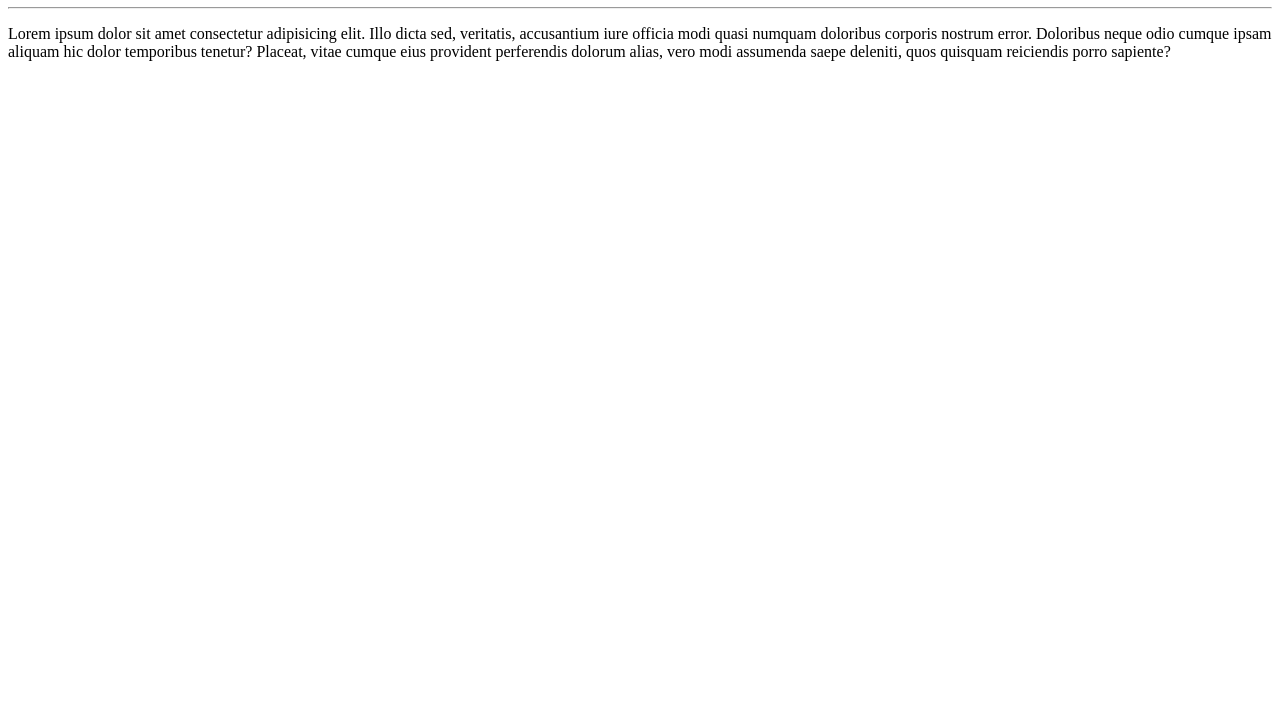
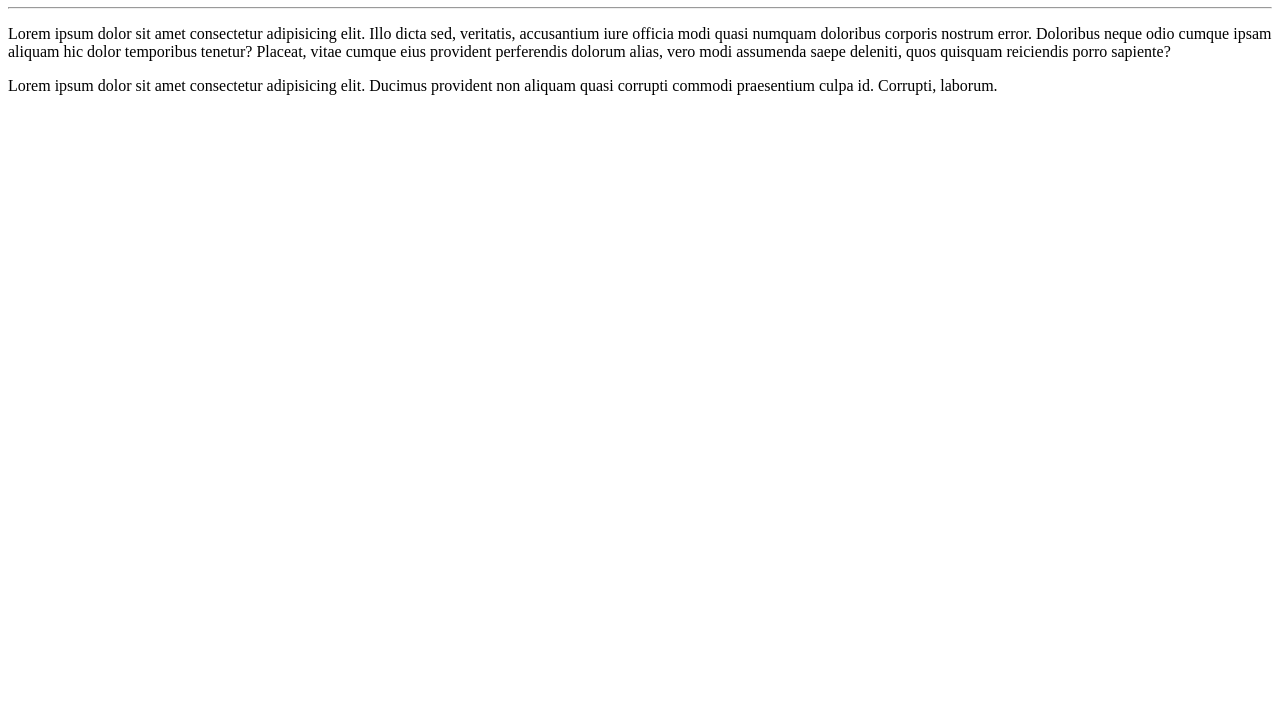
Before and after one commit to JonnyRico1000/Ola_Mundo, a plain HTML site: page site_exemplo/index.html in a window 1280 px wide. Shown: the part 73-800 px from the top of the page. Drawn offline with Linux system fonts and the light colour scheme.

Commit message:
adicionei um parágrafo

```diff
--- a/site_exemplo/index.html
+++ b/site_exemplo/index.html
@@ -12,5 +12,6 @@
     <h1>Olá, Mundo!</h1>
     <hr>
     <p>Lorem ipsum dolor sit amet consectetur adipisicing elit. Illo dicta sed, veritatis, accusantium iure officia modi quasi numquam doloribus corporis nostrum error. Doloribus neque odio cumque ipsam aliquam hic dolor temporibus tenetur? Placeat, vitae cumque eius provident perferendis dolorum alias, vero modi assumenda saepe deleniti, quos quisquam reiciendis porro sapiente?</p>
+    <p>Lorem ipsum dolor sit amet consectetur adipisicing elit. Ducimus provident non aliquam quasi corrupti commodi praesentium culpa id. Corrupti, laborum.</p>
 </body>
 </html>
```
